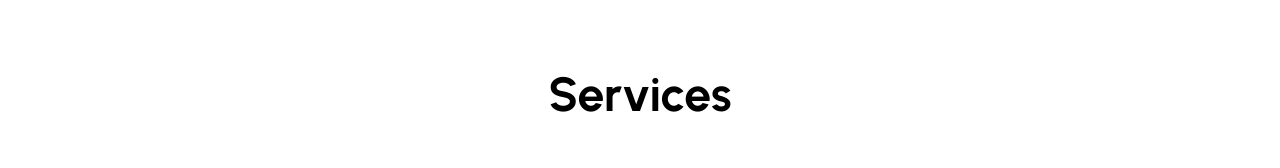
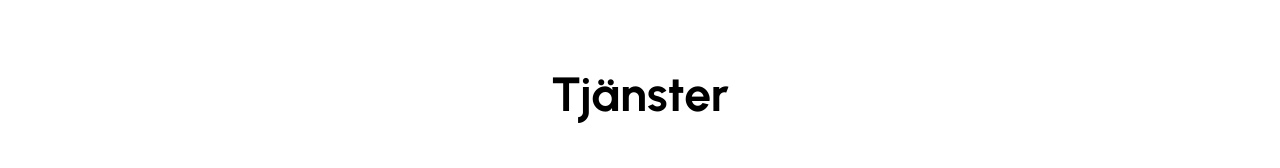
Before and after one commit to nytrek/finslipa, a Next.js app: page / in a window 1280 px wide. Shown: the part 706-874 px from the top of the page. Built offline with nearby package versions, Linux system fonts and the light colour scheme.

Commit message:
small copy fixes

```diff
--- a/src/components/portfolio/portfolio.tsx
+++ b/src/components/portfolio/portfolio.tsx
@@ -80,7 +80,7 @@ export const Portfolio: React.FC<React.HTMLAttributes<HTMLDivElement>> = ({
                 className="absolute inset-x-0 bottom-0 h-full bg-gradient-to-t from-black opacity-50"
               />
               <p className="relative text-lg font-semibold text-white">
-                Alkohol recensioner
+                Elegant affärsmodel
               </p>
             </div>
             <img alt="project" className="w-full" src="/six.png" />
--- a/src/components/services/services.tsx
+++ b/src/components/services/services.tsx
@@ -1796,7 +1796,7 @@ export const Services: React.FC<React.HTMLAttributes<HTMLDivElement>> = ({
       {...props}
     >
       <section className="mx-auto grid max-w-7xl gap-y-12 lg:gap-y-24">
-        <h2 className="text-5xl font-bold xl:text-center">Services</h2>
+        <h2 className="text-5xl font-bold xl:text-center">Tjänster</h2>
         <div className="grid gap-x-12 gap-y-16 md:grid-cols-2">
           <div className="grid gap-y-6">
             <div className="grid gap-y-3">
```
